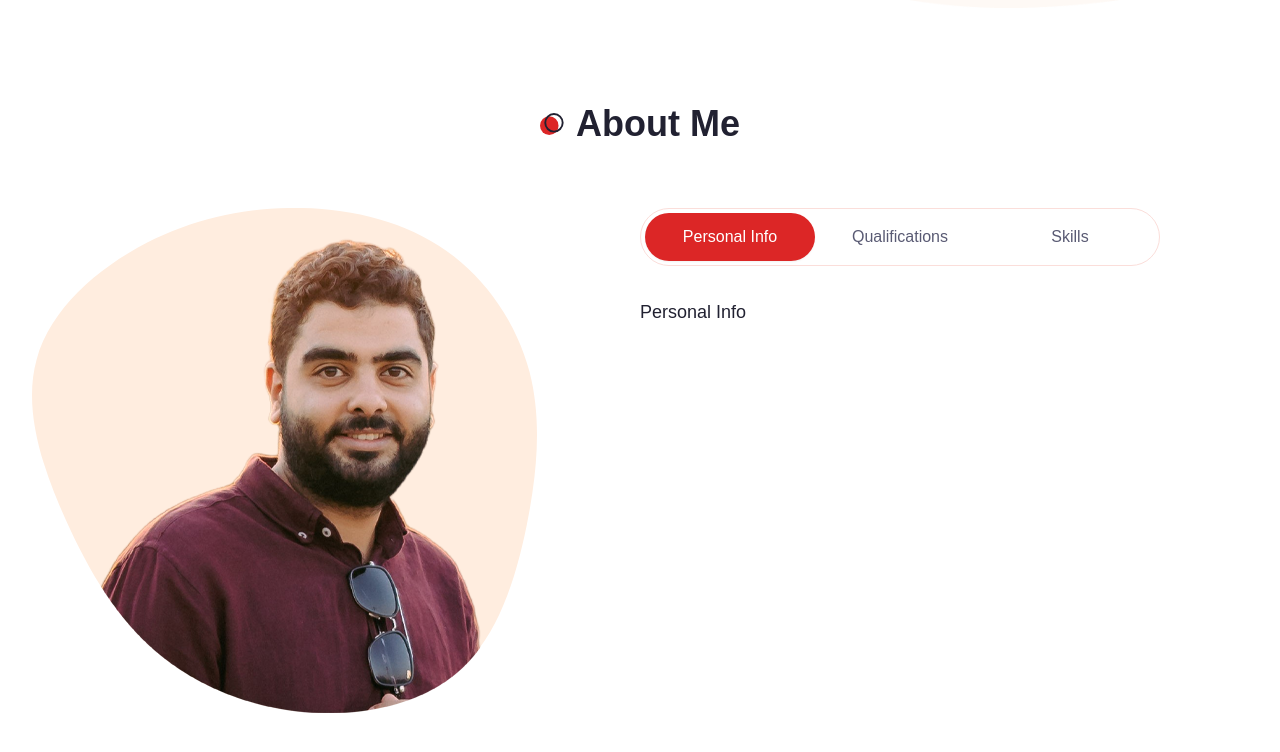
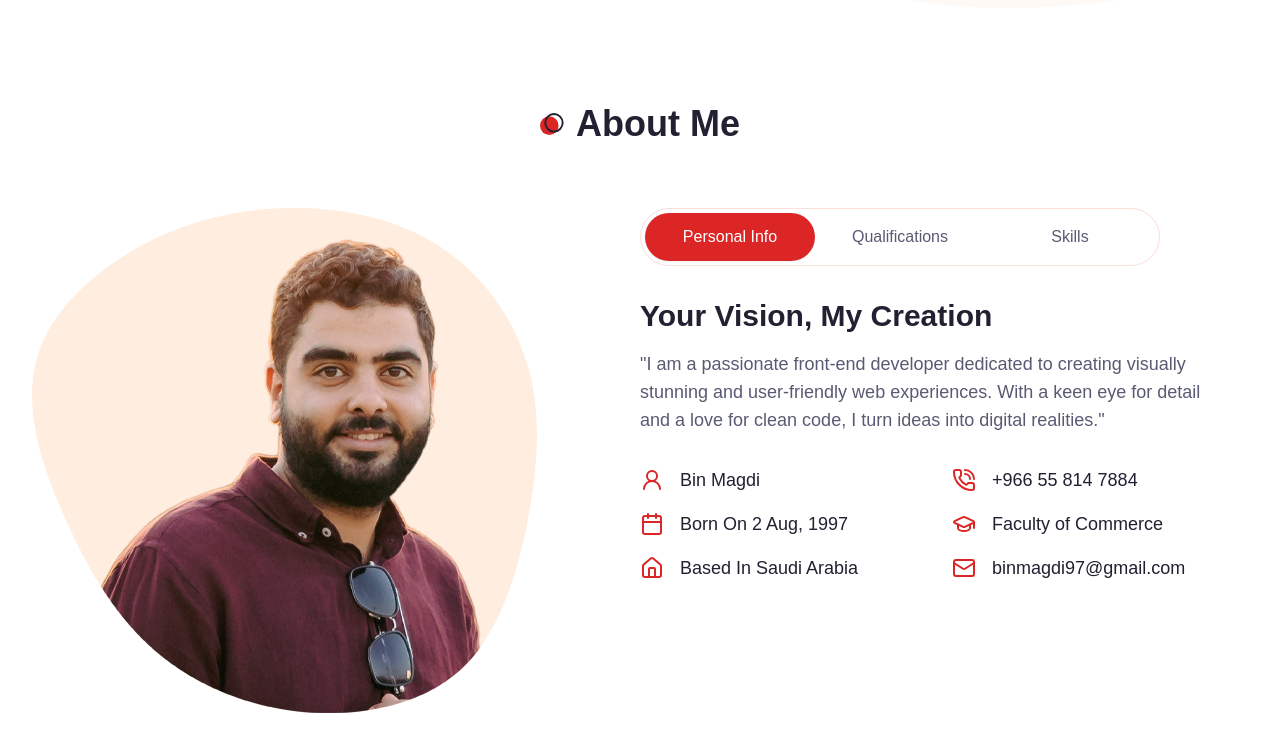
Before and after one commit to bomagdi/Binmagdi, a Next.js app: page / in a window 1280 px wide. Shown: the part 752-1504 px from the top of the page. Built offline with nearby package versions, Linux system fonts and the light colour scheme.

Commit message:
update about section

```diff
--- a/app/globals.css
+++ b/app/globals.css
@@ -2,8 +2,10 @@
 @tailwind components;
 @tailwind utilities;
 
+@import url("https://fonts.googleapis.com/css2?family=Montserrat:ital,wght@0,100..900;1,100..900&display=swap");
+
 body {
-  font-family: Arial, Helvetica, sans-serif;
+  font-family: "Montserrat", sans-serif;
 }
 
 @layer base {
@@ -80,6 +82,18 @@ body {
   @apply text-6xl xl:text-[72px] xl:leading-[88px] tracking-[-2px] font-bold;
 }
 
+.h2 {
+  @apply text-4xl font-bold;
+}
+
+.h3 {
+  @apply text-3xl font-bold;
+}
+
+.h4 {
+  @apply text-[22px] font-semibold;
+}
+
 .subtitle {
   @apply text-muted-foreground text-lg mb-8 font-light;
 }
--- a/components/About.jsx
+++ b/components/About.jsx
@@ -7,9 +7,9 @@ import {
   MailIcon,
   HomeIcon,
   PhoneCall,
-  GarduationCap,
-  Calender,
-  Briefcase,
+  GraduationCap,
+  Calendar,
+  // Briefcase,
 } from "lucide-react";
 
 const infoData = [
@@ -22,15 +22,11 @@ const infoData = [
     text: "+966 55 814 7884",
   },
   {
-    icon: <MailIcon size={24} />,
-    text: "binmagdi97@gmail.com",
-  },
-  {
-    icon: <Calender size={24} />,
+    icon: <Calendar size={24} />,
     text: "Born On 2 Aug, 1997",
   },
   {
-    icon: <GarduationCap size={24} />,
+    icon: <GraduationCap size={24} />,
     text: "Faculty of Commerce",
   },
   {
@@ -38,8 +34,8 @@ const infoData = [
     text: "Based In Saudi Arabia ",
   },
   {
-    icon: <Briefcase size={24} />,
-    text: "Bin Magdi",
+    icon: <MailIcon size={24} />,
+    text: "binmagdi97@gmail.com",
   },
 ];
 
@@ -134,16 +130,52 @@ const About = () => {
           {/* Tabs */}
           <div className="flex-1">
             <Tabs defaultValue="personal">
-              <TabsList className='w-full grid xl:grid-cols-3 xl:max-w-[520px] xl:border dark:border-none'>
-                <TabsTrigger value="personal">Personal Info</TabsTrigger>
-                <TabsTrigger value="qualifications">Qualifications</TabsTrigger>
-                <TabsTrigger value="skills">Skills</TabsTrigger>
+              <TabsList className="w-full grid xl:grid-cols-3 xl:max-w-[520px] xl:border dark:border-none">
+                <TabsTrigger className="w-[162px] xl:w-auto" value="personal">
+                  Personal Info
+                </TabsTrigger>
+                <TabsTrigger
+                  className="w-[162px] xl:w-auto"
+                  value="qualifications"
+                >
+                  Qualifications
+                </TabsTrigger>
+                <TabsTrigger className="w-[162px] xl:w-auto" value="skills">
+                  Skills
+                </TabsTrigger>
               </TabsList>
               {/* Tab Content */}
               <div className="text-lg mt-12 xl:mt-8">
                 {/* Personal */}
-                <TabsContent value="personal">Personal Info</TabsContent>
-                <TabsContent value="qualifications">Qualifications Info</TabsContent>
+                <TabsContent value="personal">
+                  <div className="text-center xl:text-left">
+                    <h3 className="h3 mb-4">Your Vision, My Creation</h3>
+
+                    <p className="subtitle max-w-xl mx-auto xl:mx-0 ">
+                      "I am a passionate front-end developer dedicated to
+                      creating visually stunning and user-friendly web
+                      experiences. With a keen eye for detail and a love for
+                      clean code, I turn ideas into digital realities."
+                    </p>
+                    {/* ICons */}
+                    <div className="grid xl:grid-cols-2 gap-4 mb-12">
+                      {infoData.map((item, index) => {
+                        return (
+                          <div
+                            className="flex items-center gap-x-4 mx-auto xl:mx-0"
+                            key={index}
+                          >
+                            <div className="text-primary">{item.icon}</div>
+                            <div>{item.text}</div>
+                          </div>
+                        );
+                      })}
+                    </div>
+                  </div>
+                </TabsContent>
+                <TabsContent value="qualifications">
+                  Qualifications Info
+                </TabsContent>
                 <TabsContent value="skills">Skills Info</TabsContent>
               </div>
             </Tabs>
--- a/components/Hero.jsx
+++ b/components/Hero.jsx
@@ -82,7 +82,7 @@ const Hero = () => {
           </div>
         </div>
         {/* Icons */}
-        <div className="hidden md:flex absolute left-2/4 bottom-44 xl:bottom-12 animate-bounce">
+        <div className="hidden xl:flex absolute left-2/4 bottom-44 xl:bottom-12 animate-bounce">
           <RiArrowDownSLine className="text-3xl text-primary" />
         </div>
       </div>
```
Also changed, not shown: components/ui/tabs.jsx (+18 -15 lines).
